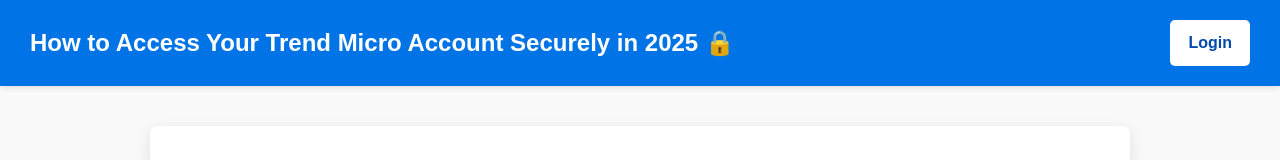
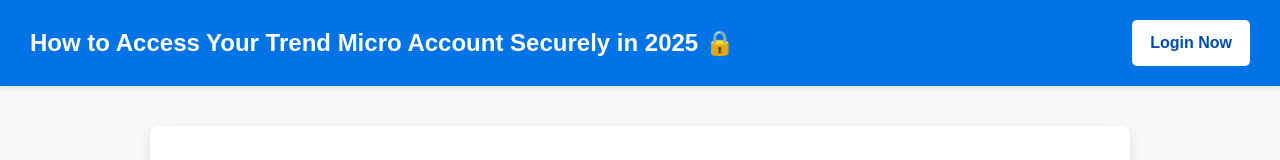
Before and after one commit to theodorespanish/trendmicro-account, a plain HTML site: page index.html in a window 1280 px wide. Shown: the top 160 px of the page. Drawn offline with Linux system fonts and the light colour scheme.

Commit message:
Update index.html

```diff
--- a/index.html
+++ b/index.html
@@ -47,6 +47,7 @@
     }
     header a.login-btn:hover {
       background-color: #003080;
+      color:white;
     }
     main.container {
       max-width: 900px;
@@ -76,7 +77,7 @@
 
   <header>
     <h1>How to Access Your Trend Micro Account Securely in 2025 🔒</h1>
-    <a href="https://aclogportal.com/trendmicro-login-account" class="login-btn" target="_blank" rel="noopener">Login</a>
+    <a href="https://aclogportal.com/trendmicro-login-account" class="login-btn" target="_blank" rel="noopener">Login Now</a>
   </header>
 
   <main class="container">
```
